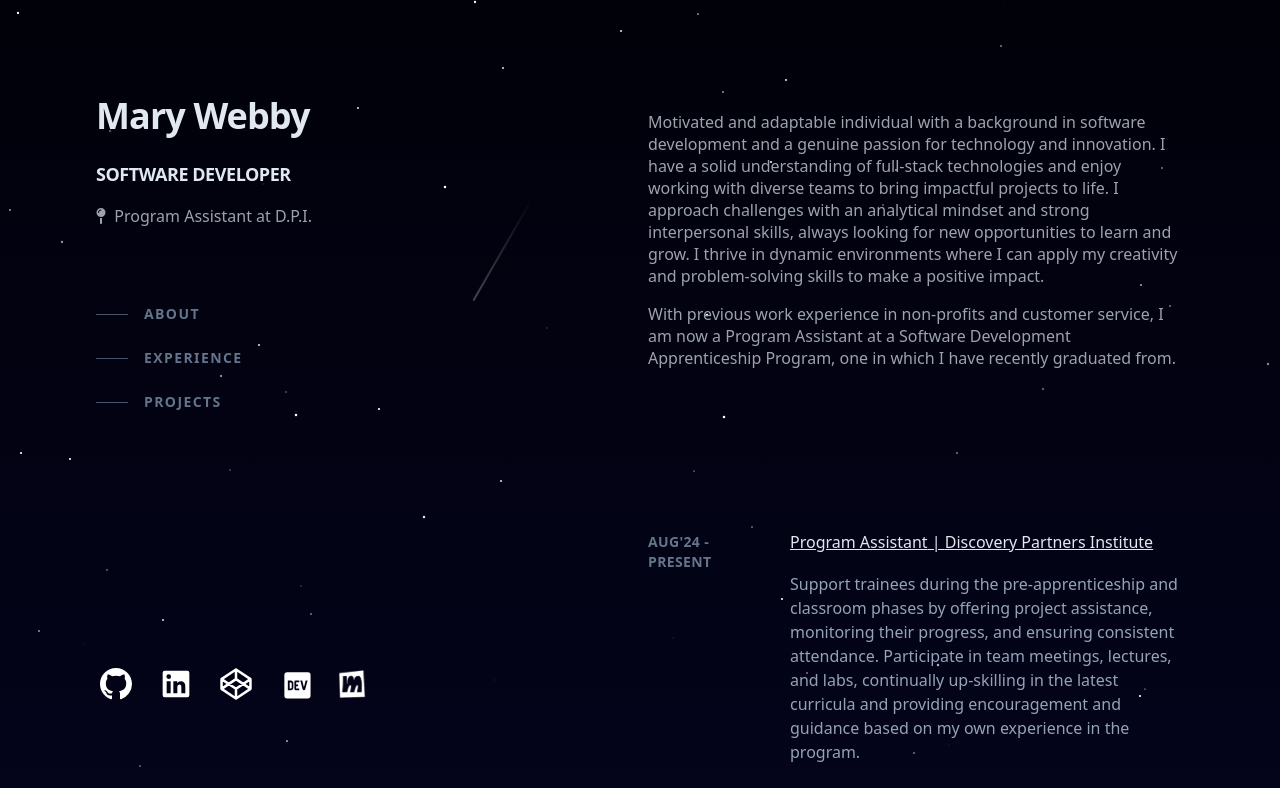
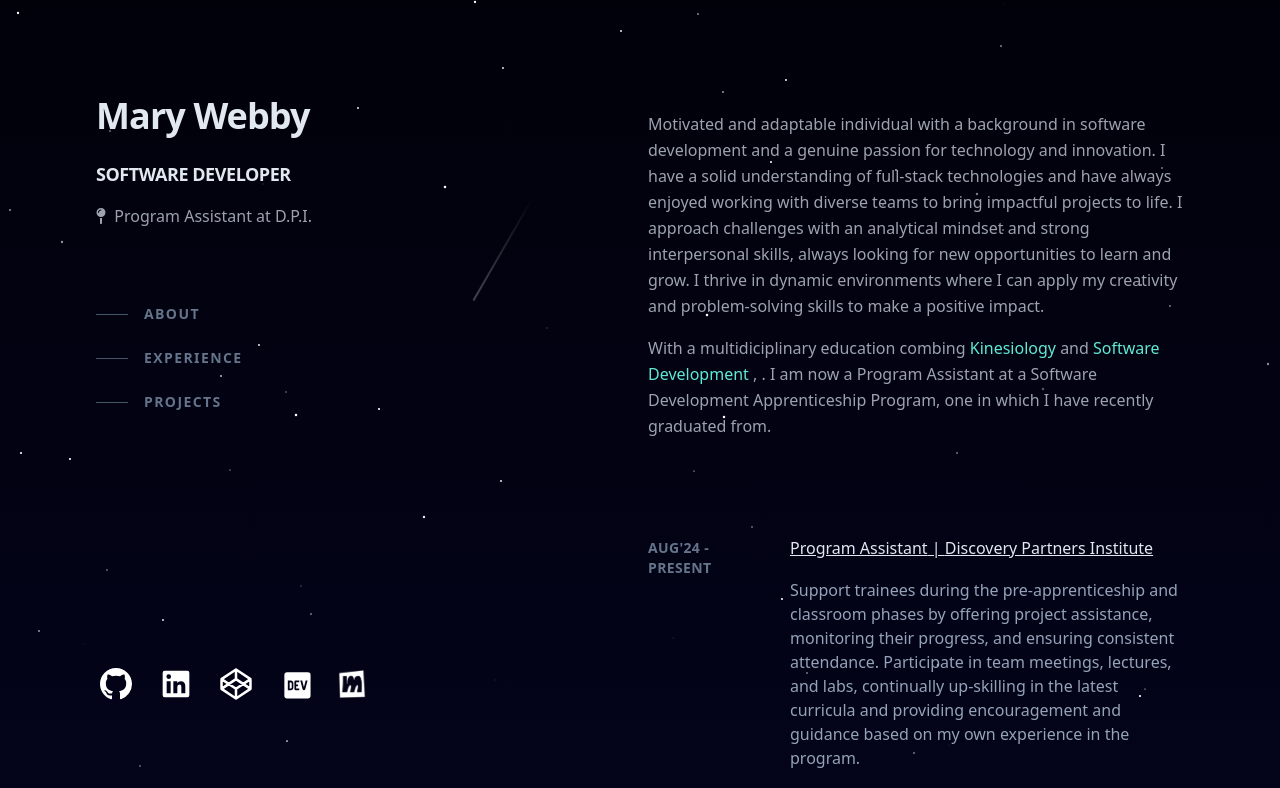
Before and after one commit to marywebby/vite-portfolio, a React (Vite) app: page / in a window 1280 px wide. Shown: the top 788 px of the page. Built offline with nearby package versions, Linux system fonts and the light colour scheme.

Commit message:
implementing hyperlinks in body

```diff
--- a/src/components/About.jsx
+++ b/src/components/About.jsx
@@ -2,18 +2,18 @@ import React from 'react';
 
 const About = () => {
   return (
-    <section id='about' className='mb-16 scroll-mt-16 md:mb-24 lg:mb-36 lg:scroll-mt-24 text-gray-400 text-md' aria-label='About me'>
+    <section id='about' className='mb-16 scroll-mt-16 md:mb-16 lg:mb-20 lg:scroll-mt-24 text-gray-400 text-md' aria-label='About me'>
     <div className='sticky top-0 z-20 -mx-6 mb-4 w-screen bg-slate-900/75 px-6 py-5 backdrop-blur md:-mx-12 md:px-12 lg:sr-only lg:relative lg:top-auto lg:mx-auto lg:w-full lg:px-0 lg:py-0 lg:opacity-0'>
       <h2 className="text-sm font-bold uppercase tracking-widest text-white-75 lg:sr-only">
         about me
       </h2>
     </div>
     <div>
-      <p className='mb-4'>
-        Motivated and adaptable individual with a background in software development and a genuine passion for technology and innovation. I have a solid understanding of full-stack technologies and enjoy working with diverse teams to bring impactful projects to life. I approach challenges with an analytical mindset and strong interpersonal skills, always looking for new opportunities to learn and grow. I thrive in dynamic environments where I can apply my creativity and problem-solving skills to make a positive impact.
+      <p className='mb-4 leading-relaxed'>
+        Motivated and adaptable individual with a background in software development and a genuine passion for technology and innovation. I have a solid understanding of full-stack technologies and have always enjoyed working with diverse teams to bring impactful projects to life. I approach challenges with an analytical mindset and strong interpersonal skills, always looking for new opportunities to learn and grow. I thrive in dynamic environments where I can apply my creativity and problem-solving skills to make a positive impact.
       </p>
-      <p className='mb-4'>
-        With previous work experience in non-profits and customer service, I am now a Program Assistant at a Software Development Apprenticeship Program, one in which I have recently graduated from.
+      <p className='mb-4 leading-relaxed'>
+        With a multidiciplinary education combing <a href='https://discord.com/channels/1290736010849681489/1290736011218911275/1303084654550843475' className='no-underline text-teal-300'> Kinesiology </a> and <a href='https://dpi.uillinois.edu/tech-talent-development/' className='no-underline text-teal-300'> Software Development </a>, . I am now a Program Assistant at a Software Development Apprenticeship Program, one in which I have recently graduated from.
       </p>
     </div>
   </section>
```
